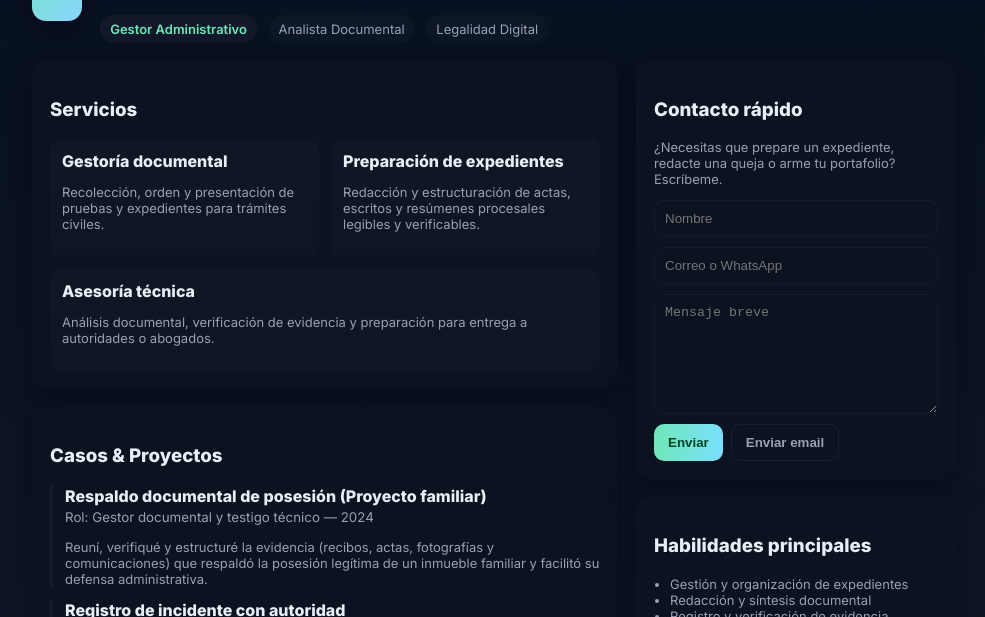
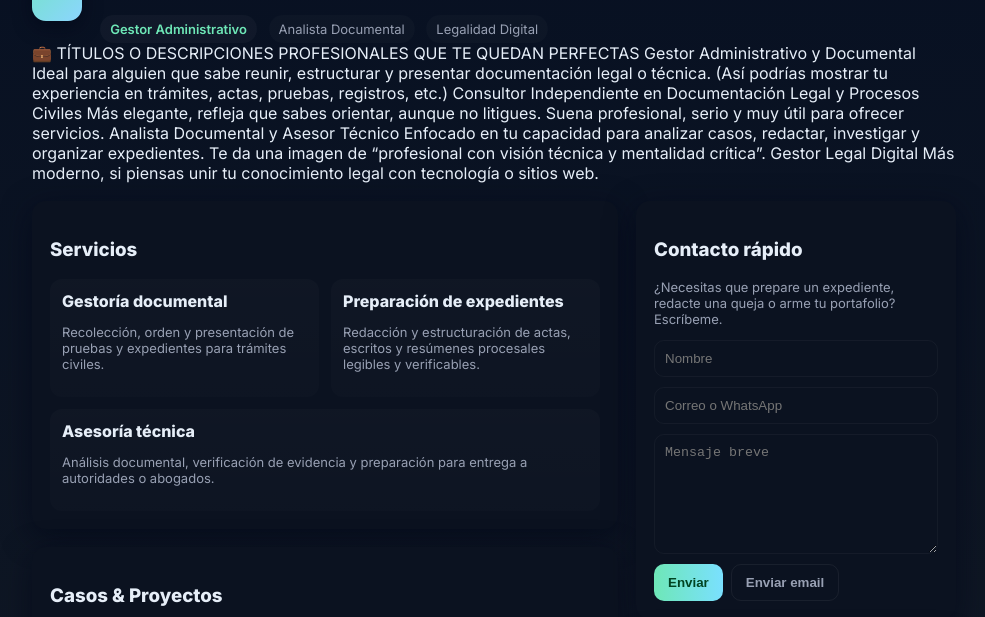
Before and after one commit to ozclef/asesoria-legal, a plain HTML site: page index.html in a window 1280 px wide. Shown: the part 148-765 px from the top of the page, without its empty margins (146-1131 px from the left). Drawn offline with Linux system fonts and the light colour scheme.

Commit message:
Update index.html

```diff
--- a/index.html
+++ b/index.html
@@ -58,6 +58,28 @@
         <div class="meta"><span class="badge">Gestor Administrativo</span> <span style="margin-left:8px" class="pill">Analista Documental</span> <span style="margin-left:8px" class="pill">Legalidad Digital</span></div>
       </div>
     </header>
+    <div>
+      💼 TÍTULOS O DESCRIPCIONES PROFESIONALES QUE TE QUEDAN PERFECTAS
+
+Gestor Administrativo y Documental
+
+Ideal para alguien que sabe reunir, estructurar y presentar documentación legal o técnica.
+(Así podrías mostrar tu experiencia en trámites, actas, pruebas, registros, etc.)
+
+Consultor Independiente en Documentación Legal y Procesos Civiles
+
+Más elegante, refleja que sabes orientar, aunque no litigues.
+Suena profesional, serio y muy útil para ofrecer servicios.
+
+Analista Documental y Asesor Técnico
+
+Enfocado en tu capacidad para analizar casos, redactar, investigar y organizar expedientes.
+Te da una imagen de “profesional con visión técnica y mentalidad crítica”.
+
+Gestor Legal Digital
+
+Más moderno, si piensas unir tu conocimiento legal con tecnología o sitios web.
+    </div>
 
     <div class="grid" style="margin-top:18px">
       <section>
```
